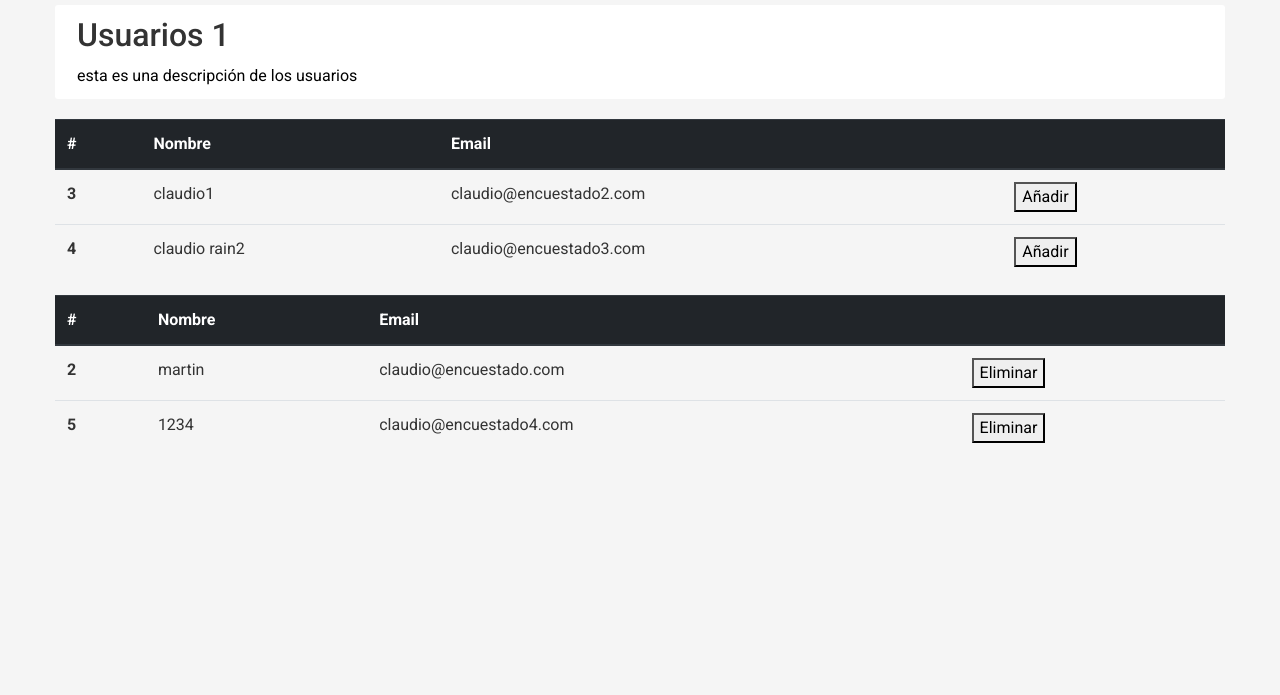
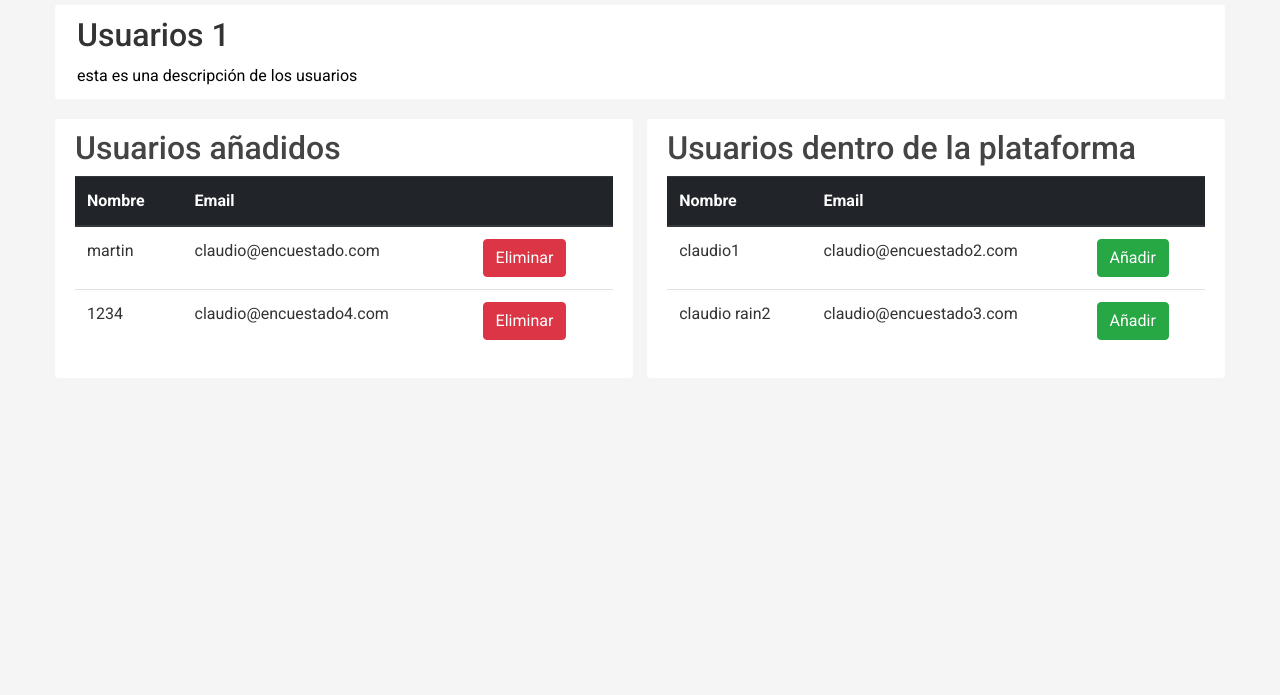
Before and after one commit to rainclaudio/Survey-Platform, a Flask app: page /editar_lista/1 in a window 1280 px wide. Shown: the part 56-751 px from the top of the page. Run offline with Flask 2, Linux system fonts and the light colour scheme; data comes from the database, SQL or seed files in the repository; both versions use the stored data as it was after the commit; some libraries are stand-ins or nearby versions.

Commit message:
mejorando la ui de edición de lista

```diff
--- a/encuestas/static/javascript/editar_lista.js
+++ b/encuestas/static/javascript/editar_lista.js
@@ -107,6 +107,7 @@ async function select_user(user_id, lista_id) {
 
   button_remove = document.createElement("button");
   button_remove.textContent = "Eliminar";
+  button_remove.classList = "btn btn-danger";
   button_remove.onclick = function () {
     remove_user(user_id, lista_id);
   };
@@ -134,6 +135,7 @@ async function remove_user(user_id, lista_id) {
   });
   button_add = document.createElement("button");
   button_add.textContent = "Añadir";
+  button_add.classList = "btn btn-success";
   button_add.onclick = function () {
     select_user(user_id, lista_id);
   };
--- a/encuestas/templates/editar_lista.html
+++ b/encuestas/templates/editar_lista.html
@@ -6,6 +6,7 @@
 
 {%endblock scripts%} {% block content %}
 <!-- Título -->
+
 <div class="content-section w-100">
   <input
     id="lista_{{lista.id}}"
@@ -21,11 +22,40 @@
     value="{{lista.description}}"
   />
 </div>
-
+<div class="d-flex gap-9 justify-content-between">
+  <div class="content-section w-50">
+    <h2>Usuarios añadidos</h2>
+    <table id="example" class="table">
+      <thead class="thead-dark">
+        <tr>
+          <th scope="col">Nombre</th>
+          <th scope="col">Email</th>
+          <th scope="col"></th>
+        </tr>
+      </thead>
+      <tbody id="users-in-list">
+        {%for encuestado in encuestados_en_lista%}
+        <tr id="user_{{encuestado.id}}">
+          <td>{{encuestado.name}}</td>
+          <td>{{encuestado.email}}</td>
+          <td>
+            <button
+              class="btn btn-danger"
+              onclick="remove_user('{{encuestado.id}}','{{lista.id}}')"
+            >
+              Eliminar
+            </button>
+          </td>
+        </tr>
+        {%endfor%}
+      </tbody>
+    </table>
+  </div>
+  <div class="content-section w-50">
+    <h2>Usuarios dentro de la plataforma</h2>
     <table class="table">
       <thead class="thead-dark">
         <tr>
-      <th scope="col">#</th>
           <th scope="col">Nombre</th>
           <th scope="col">Email</th>
           <th scope="col"></th>
@@ -34,11 +64,13 @@
       <tbody id="total-users">
         {%for encuestado in total_encuestados%}
         <tr id="user_{{encuestado.id}}">
-      <th scope="row">{{encuestado.id}}</th>
           <td>{{encuestado.name}}</td>
           <td>{{encuestado.email}}</td>
           <td>
-        <button onclick="select_user('{{encuestado.id}}','{{lista.id}}')">
+            <button
+              class="btn btn-success"
+              onclick="select_user('{{encuestado.id}}','{{lista.id}}')"
+            >
               Añadir
             </button>
           </td>
@@ -46,31 +78,8 @@
         {%endfor%}
       </tbody>
     </table>
-
-<table class="table">
-  <thead class="thead-dark">
-    <tr>
-      <th scope="col">#</th>
-      <th scope="col">Nombre</th>
-      <th scope="col">Email</th>
-      <th scope="col"></th>
-    </tr>
-  </thead>
-  <tbody id="users-in-list">
-    {%for encuestado in encuestados_en_lista%}
-    <tr id="user_{{encuestado.id}}">
-      <th scope="row">{{encuestado.id}}</th>
-      <td>{{encuestado.name}}</td>
-      <td>{{encuestado.email}}</td>
-      <td>
-        <button onclick="remove_user('{{encuestado.id}}','{{lista.id}}')">
-          Eliminar
-        </button>
-      </td>
-    </tr>
-    {%endfor%}
-  </tbody>
-</table>
+  </div>
+</div>
 
 <!-- <table class="table">
   <thead class="thead-dark">
```
Also changed, not shown: encuestas/site.db. Lines whose indentation alone changed are shown as unchanged.
